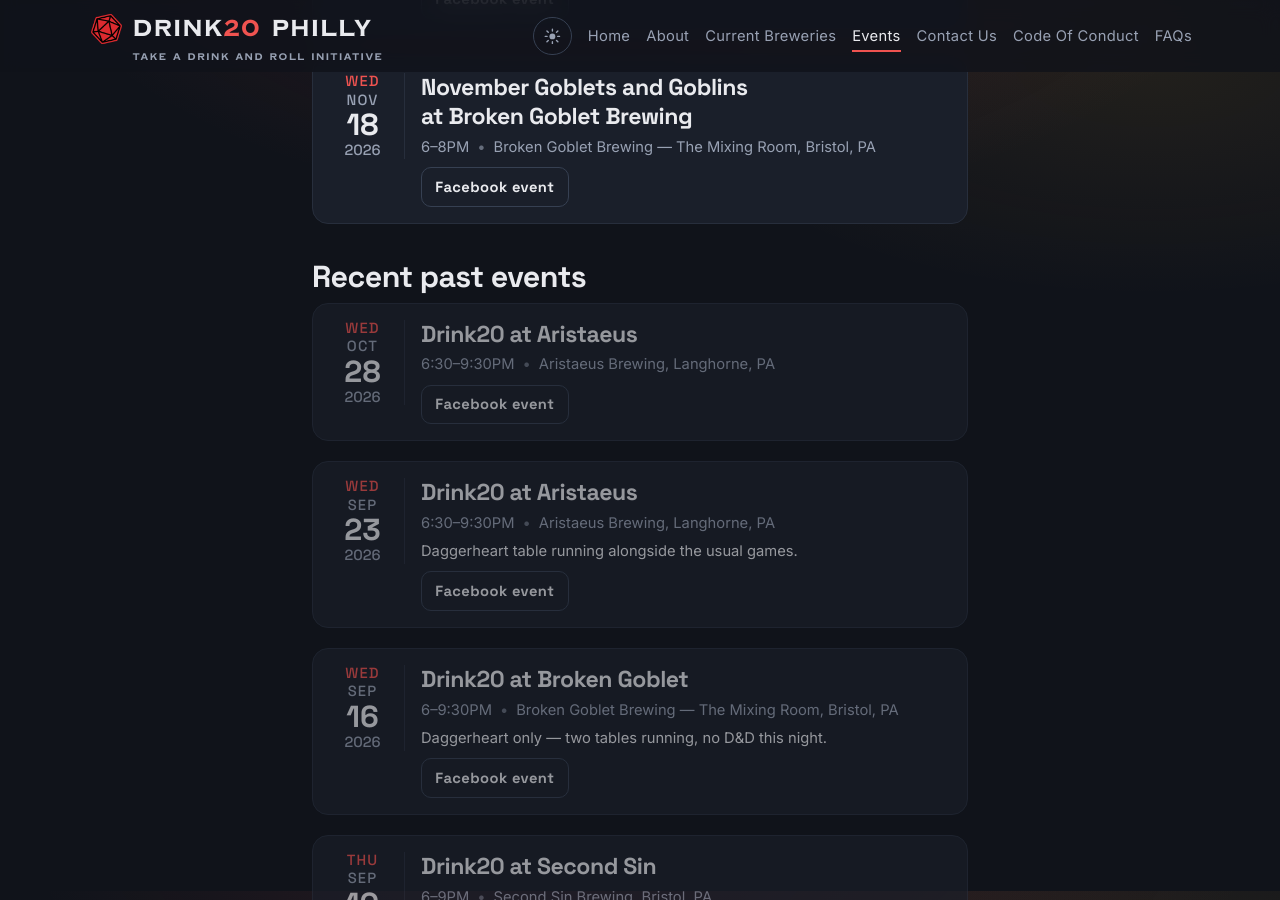
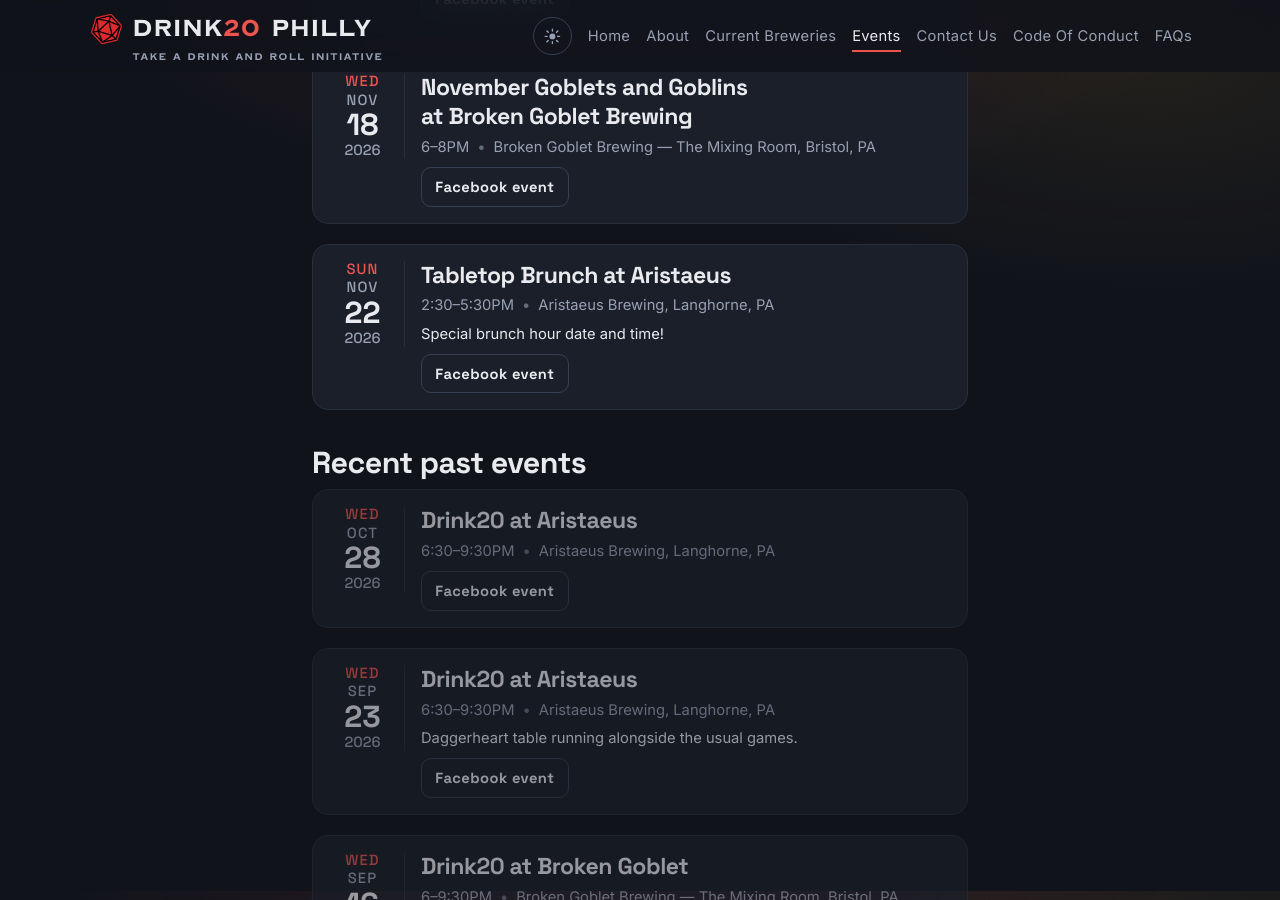
Before and after one commit to jmahlman/drink20.com, a Jekyll site: the page built from events.html, in a window 1280 px wide and 900 px high, scrolled down 909 px. Built offline with Jekyll 4.4.1, drawn with Linux system fonts in a browser that asks for light colours.

Commit message:
Add event: Tabletop Brunch at Aristaeus (#12)
From the "Add a game night" issue form.

```diff
--- a/_data/events.yml
+++ b/_data/events.yml
@@ -67,3 +67,11 @@
   end: "20:00"
   location: Broken Goblet Brewing — The Mixing Room, Bristol, PA
   link: https://www.facebook.com/events/1860610355135484
+
+- title: "Tabletop Brunch at Aristaeus"
+  date: 2026-11-22
+  start: "14:30"
+  end: "17:30"
+  location: "Aristaeus Brewing, Langhorne, PA"
+  link: "https://www.facebook.com/events/1616739693042026"
+  details: "Special brunch hour date and time!"
```
